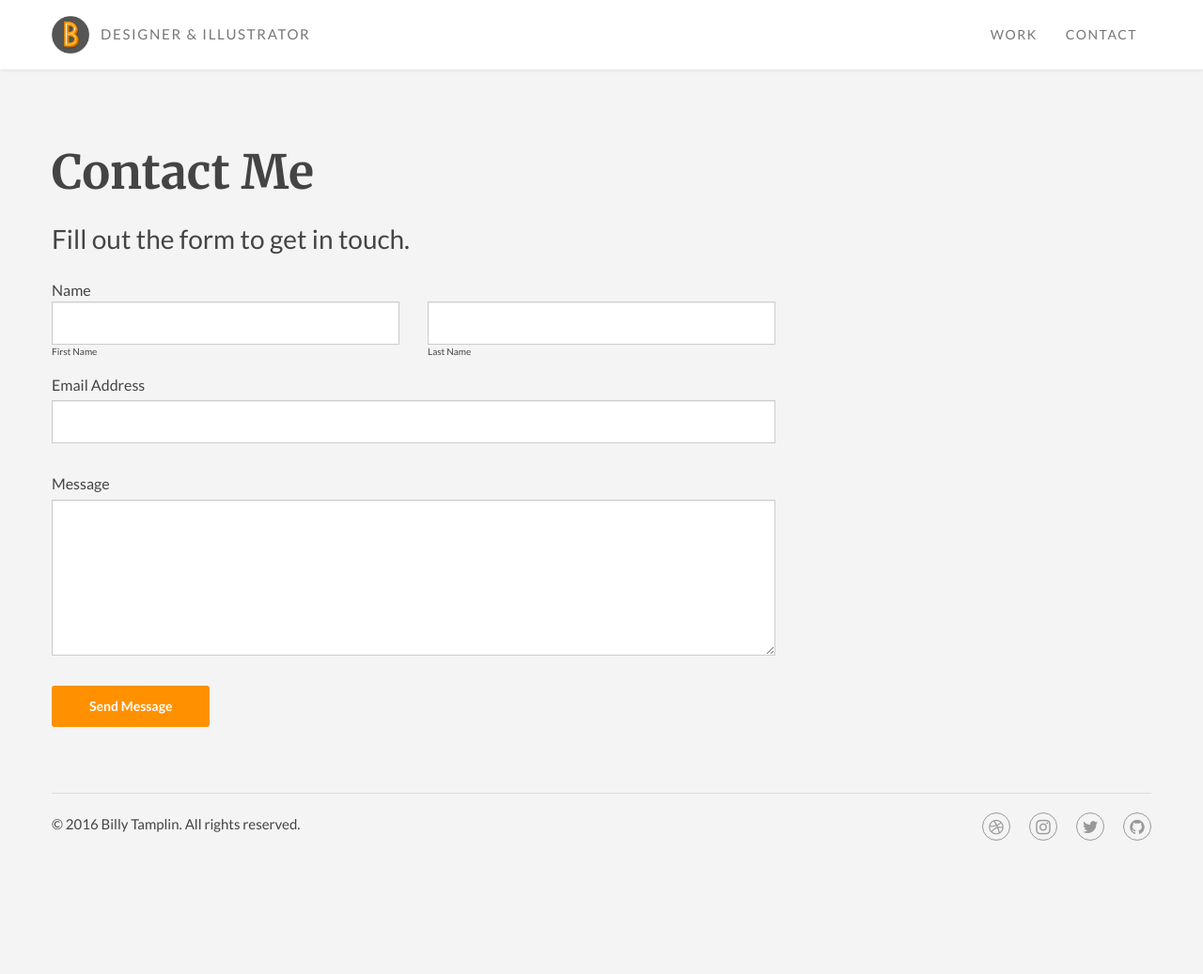
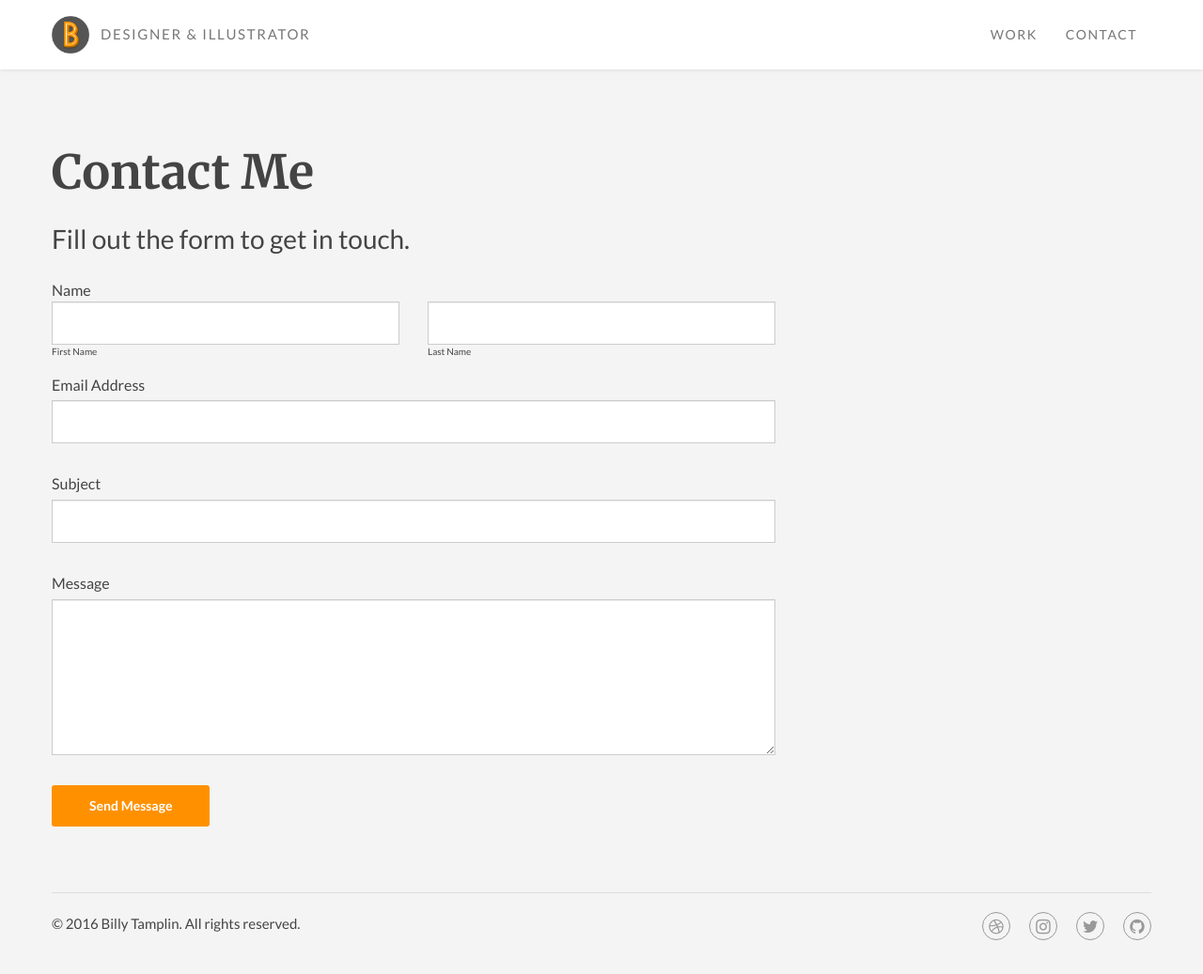
Before and after one commit to btamps/btamps.github.io, a Jekyll site: the page built from contact/index.markdown, in a window 1280 px wide and 1037 px high. Shown: the whole window at 94% size. Built offline with Jekyll 4.4.1, drawn with Linux system fonts in a browser that asks for light colours; nearby versions of some CDN libraries.

Commit message:
added subject line to form

```diff
--- a/contact/index.markdown
+++ b/contact/index.markdown
@@ -27,7 +27,11 @@ menu: main
         </div>
         <div class="form-group form-group-lg">
           <label for="exampleInputEmail1">Email Address</label>
-          <input type="email" class="form-control" name="_replyto" id="exampleInputEmail1">
+          <input type="email" class="form-control" name="email" id="exampleInputEmail1">
+        </div>
+        <div class="form-group form-group-lg">
+          <label for="subject">Subject</label>
+          <input id="subject" class="form-control" type="text" name="_subject" />
         </div>
         <div class="form-group form-group-lg">
           <label for="emailMessage">Message</label>
```
